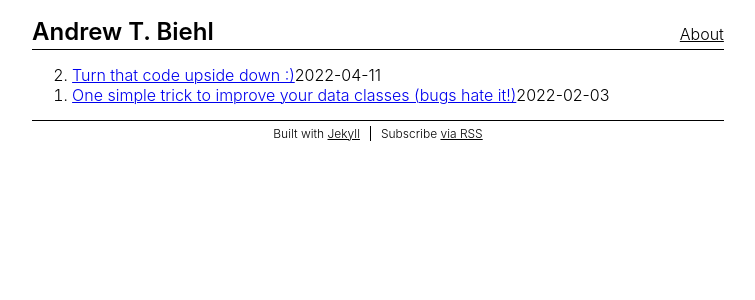
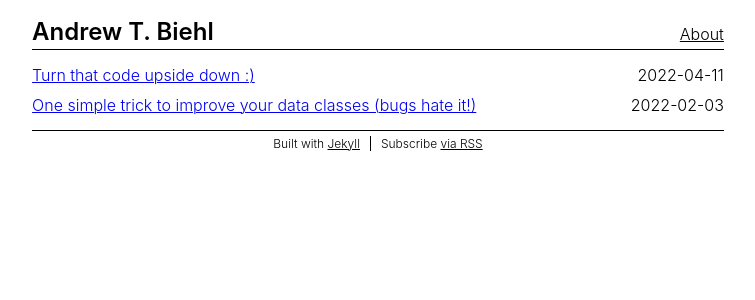
Before and after one commit to andrewtbiehl/andrewtbiehl.com, a Jekyll site: the page built from index.md, in a window 1280 px wide. Shown: the top 300 px of the page, without its empty margins (262-1017 px from the left). Built offline with Jekyll 4.4.1, drawn with Linux system fonts in a browser that asks for light colours.

Commit message:
Add spacial formatting to post list

```diff
--- a/assets/css/main.scss
+++ b/assets/css/main.scss
@@ -124,3 +124,25 @@ body > footer {
     }
   }
 }
+
+.post-list {
+  // Remove bullets and indentation from list
+  padding: 0;
+
+  > li {
+    display: flex;
+    justify-content: space-between;
+    // Align link and date vertically to the bottom of the list item
+    align-items: flex-end;
+    margin: 10px 0;
+
+    > a {
+      // Add space between post link and date
+      margin-right: 15px;
+    }
+
+    > time {
+      white-space: nowrap;
+    }
+  }
+}
```
